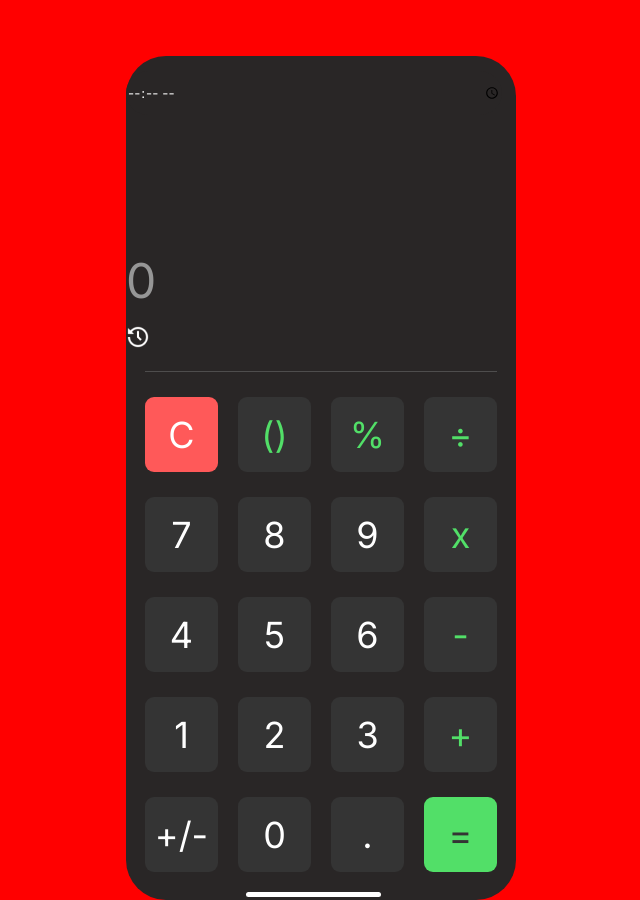
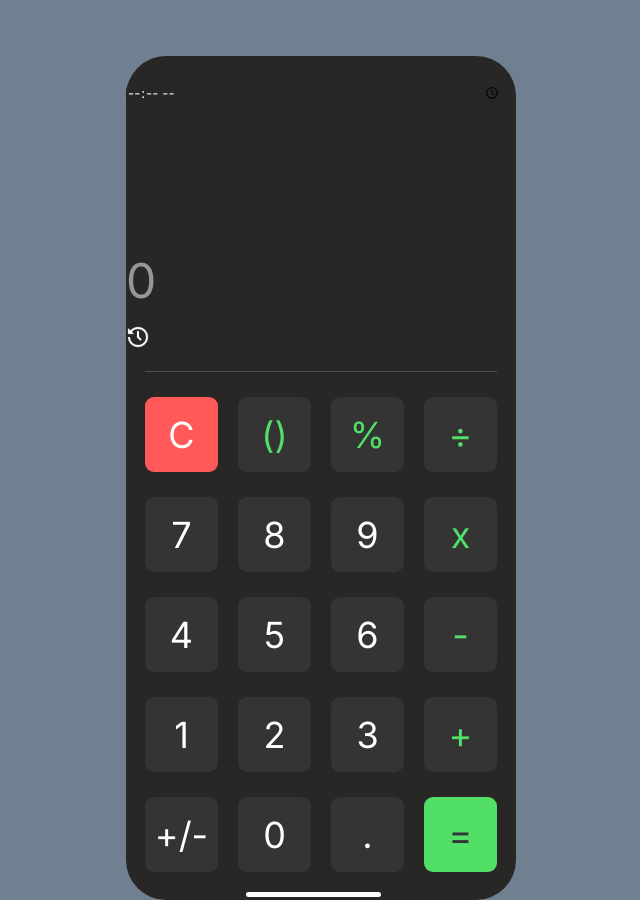
Before and after one commit to ValterRodrigoFerreira/htc-calculadora, a plain HTML site: page index.html in a window 1280 px wide. Shown: the whole page, without its empty margins (319-959 px from the left). Drawn offline with Linux system fonts and the light colour scheme.

Commit message:
voltando para o Background slategrey, praticando git git hub

```diff
--- a/style.scss
+++ b/style.scss
@@ -1,9 +1,7 @@
 @import "./css/_reset.scss";
 
-/*teste gihub*/
-
 body {
-  background-color: red;
+  background-color: slategrey;
 }
 
 .container {
```
Also changed, not shown: style.css, 1 other file.
